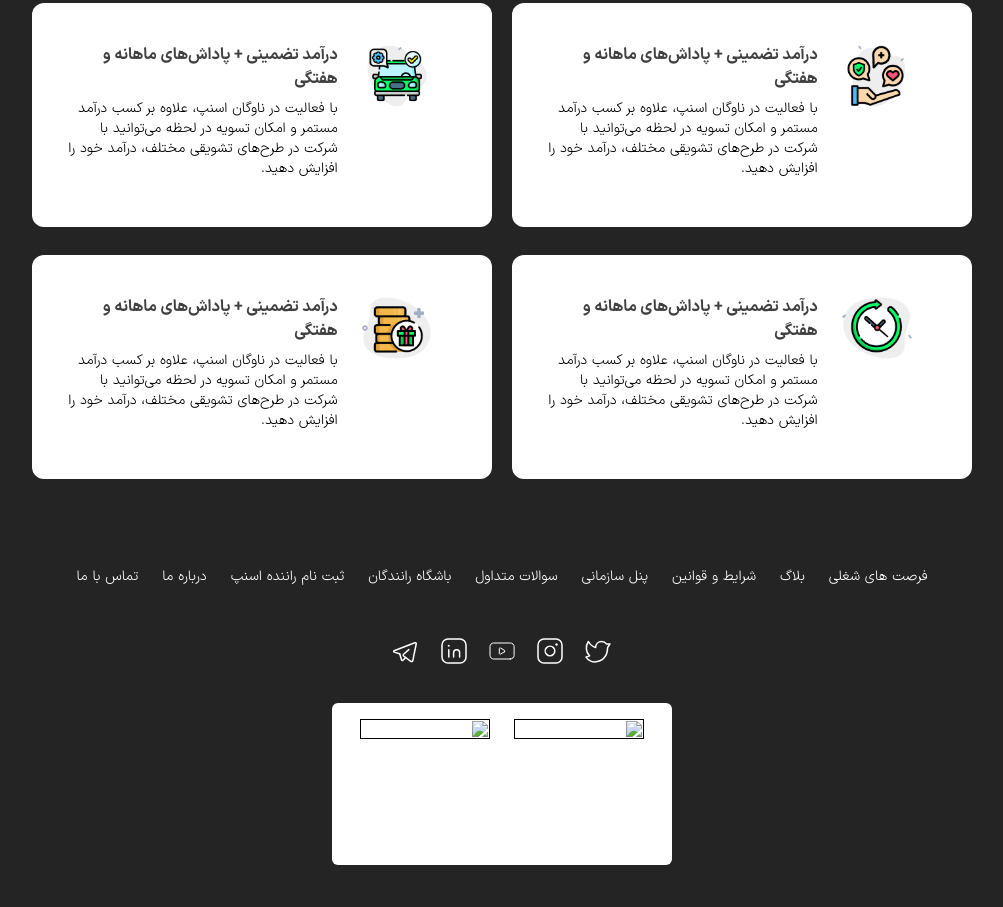
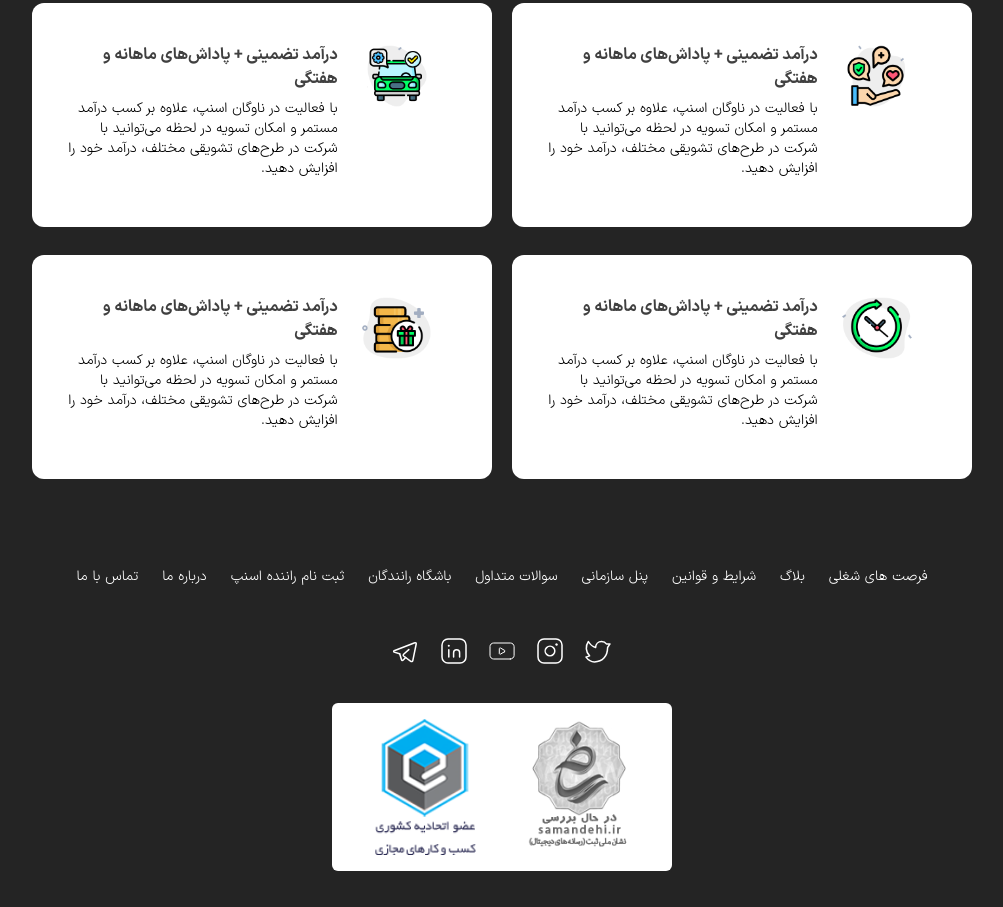
Before and after one commit to TahaDaneshi/Snap_project_with_Tailwind-CSS, a website: page index.html in a window 1280 px wide. Shown: the part 2427-3334 px from the top of the page, without its empty margins (138-1141 px from the left). Drawn offline with Linux system fonts and the light colour scheme.

Commit message:
add: nemad images

```diff
--- a/index.html
+++ b/index.html
@@ -573,10 +573,10 @@
 
       <div class="flex dark:bg-white dark:p-4 rounded-md">
         <a href="">
-          <img src="./img/namad/logo.png" class="mx-3" width="130" height="130" alt="" />
+          <img src="./src/img/namad/logo.png" class="mx-3" width="130" height="130" alt="" />
         </a>
         <a href="">
-          <img src="./img/namad/namad.png" class="mx-3" width="130" height="130" alt="" />
+          <img src="./src/img/namad/namad.png" class="mx-3" width="130" height="130" alt="" />
         </a>
       </div>
     </div>
```
Also changed, not shown: src/img/namad/logo.png (added), src/img/namad/namad.png (added).
